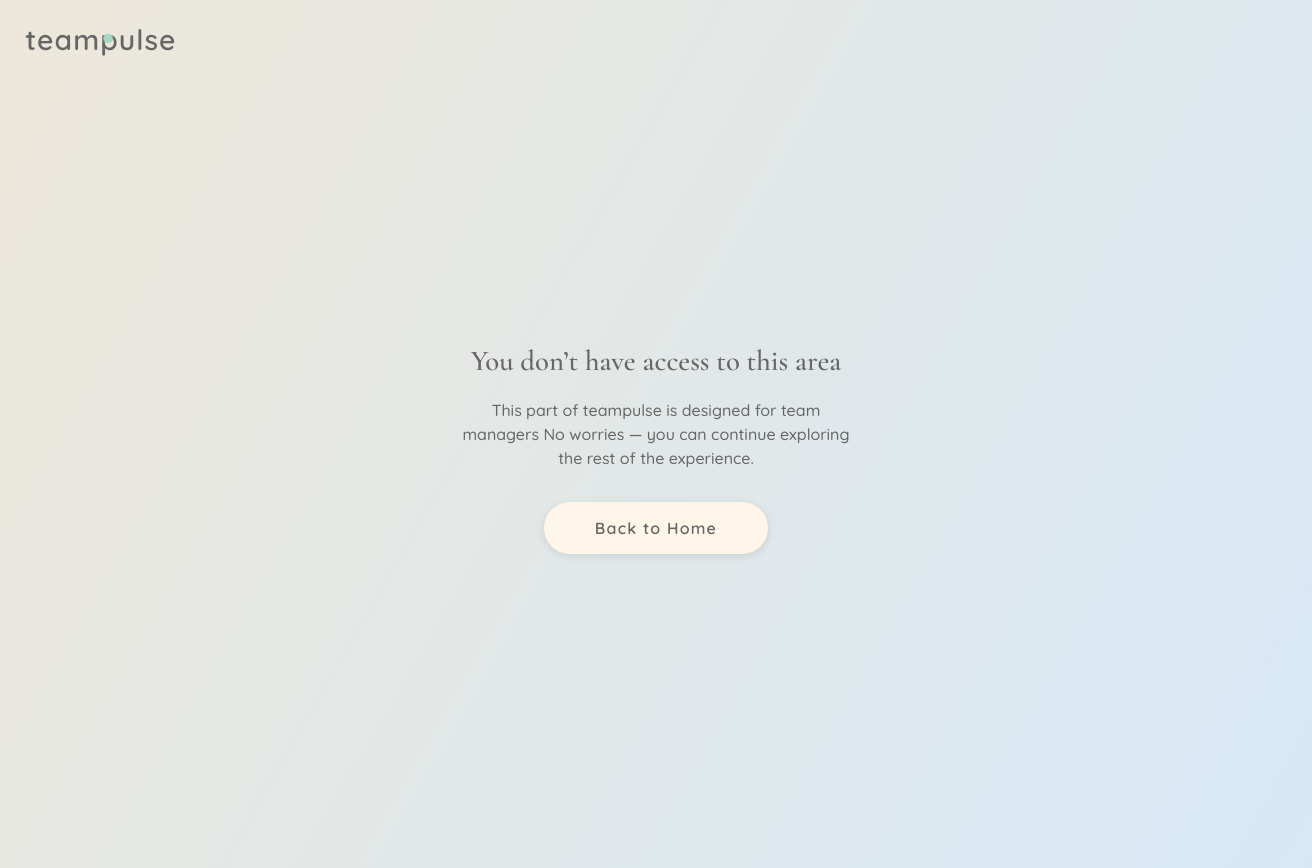
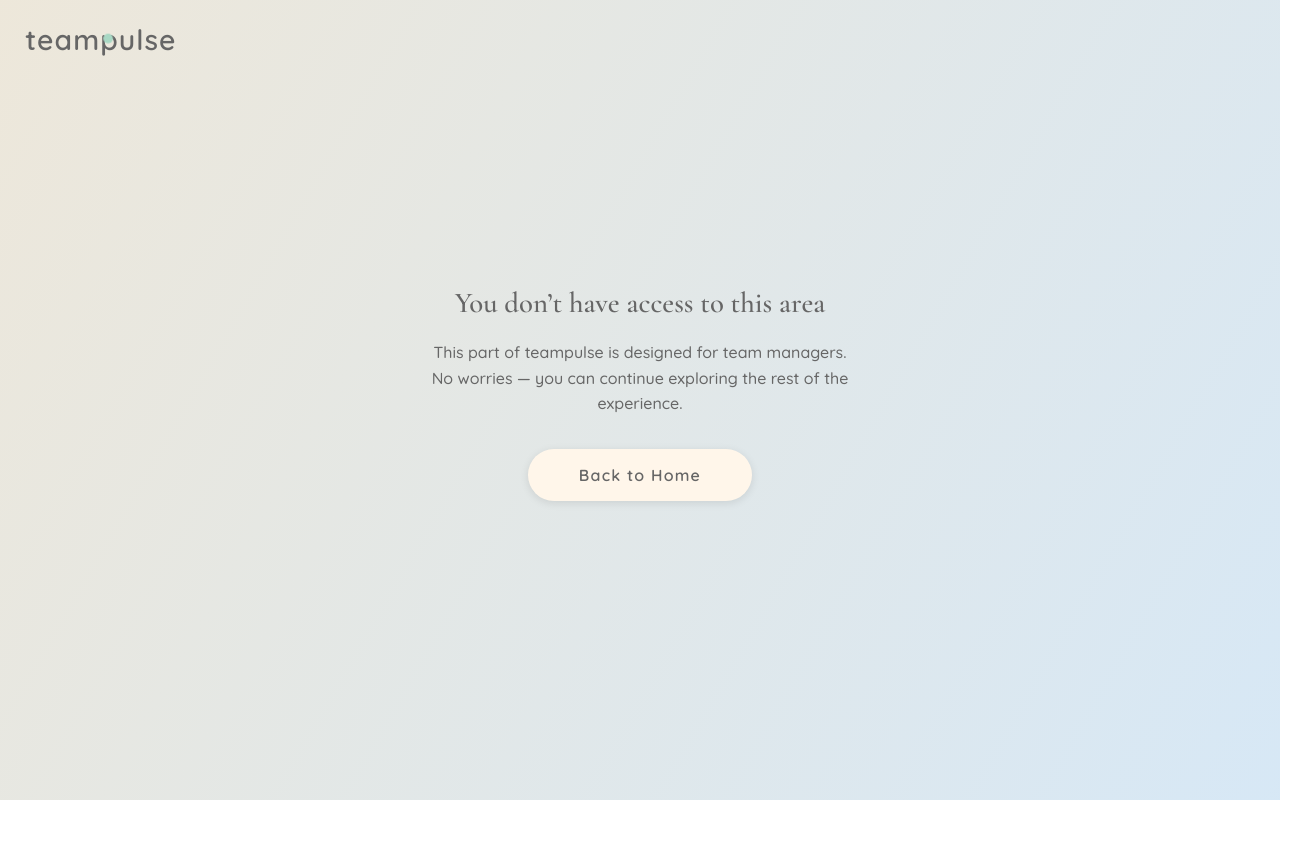
Before and after one commit to SheCodesAus/full-stack-frogs_frontend, a React (Vite) app in the folder teampulse-frontend/: page /no-permission in a window 1280 px wide. Shown: the whole page, 1312 px wide, since content can reach past the window. After the commit the page ends 800 px from the top, so only its background shows below. Built offline with nearby package versions, Linux system fonts and the light colour scheme.

Commit message:
solved layout in 404 and permission page

```diff
--- a/teampulse-frontend/src/components/LoginForm.jsx
+++ b/teampulse-frontend/src/components/LoginForm.jsx
@@ -45,7 +45,7 @@
 
                 // is_staff
                 if (userData.is_staff) {
-                    navigate("/dashboard");
+                    navigate("/manager-dashboard");
                 } else {
                     navigate("/checkin");
                 }
--- a/teampulse-frontend/src/pages/404Page.css
+++ b/teampulse-frontend/src/pages/404Page.css
@@ -2,18 +2,18 @@
     display: flex;
     justify-content: center;
     align-items: center;
+    height: calc(100dvh - 140px); /* adjust to match navbar height */
+    width: 100%;
     padding: 2rem;
-    min-height: 100vh;
-    width: 100%;
+    overflow: hidden;
+    box-sizing: border-box;
 }
 
 .notfound-content {
     text-align: center;
     max-width: 480px;
     width: 100%;
-    margin: 0 auto;
     padding: 2rem;
-
 }
 
 .notfound-title {
@@ -27,6 +27,7 @@
     font-size: 1rem;
     color: var(--text-dark);
     margin-bottom: 2rem;
+    line-height: 1.5;
 }
 
 .notfound-button {
--- a/teampulse-frontend/src/pages/DashboardPage.jsx
+++ b/teampulse-frontend/src/pages/DashboardPage.jsx
@@ -56,15 +56,15 @@
         return pulseLogs.filter(log => log.team === selectedTeam);
     }, [pulseLogs, selectedTeam]);
 
+    if (teams.length === 0) {
+        return <Loader />;
+    }
     if (myTeams.length === 0) {
         return (
             <p className="no-teams-message">
                 Seems like you don't have any teams assigned to you yet.
             </p>
         );
-    }
-    if (teams.length === 0) {
-        return <Loader />;
     }
 
 
@@ -99,22 +99,7 @@
                         </option>
                     ))}
                 </select>
-                <select
-                    className='dashboard-chooseteam-select'
-                    value={showPlaceholder ? '' : selectedTeam}
-                    onChange={(e) => {
-                        setSelectedTeam(Number(e.target.value));
-                        setShowPlaceholder(false);
-                    }}
-                >
-                    <option value="" disabled hidden>Choose team</option>
 
-                    {myTeams.map((team) => (
-                        <option key={team.id} value={team.id}>
-                            {team.team_name}
-                        </option>
-                    ))}
-                </select>
             </div>
             <div className='dashboard-chooseteam-buttons justify-center'>
                 {myTeams.map((team) => (
--- a/teampulse-frontend/src/pages/PermissionDeniedPage.css
+++ b/teampulse-frontend/src/pages/PermissionDeniedPage.css
@@ -1,35 +1,35 @@
 .permission-container {
-    min-height: 100vh;
-    width: 100%;
+    height: calc(100dvh - 150px);
+    /* subtract navbar height */
     display: flex;
     justify-content: center;
     align-items: center;
-    padding: 0 1rem;
+    padding: 1rem;
+    box-sizing: border-box;
 }
 
 .permission-box {
-    display: flex;
-    flex-direction: column;
-    align-items: center;
     text-align: center;
     max-width: 480px;
-    padding: 2rem;
+    margin: 0 auto;
+    padding: 2rem 1rem;
 }
 
 .permission-title {
+    font-size: 1.8rem;
+    margin: 0 0 var(--text-lg) 0;
     color: var(--text-dark);
-    font-size: 1.8rem;
-    margin-bottom: var(--text-lg);
 }
 
 .permission-text {
+    font-size: var(--text-base);
     color: var(--text-dark);
-    font-size: var(--text-base);
     margin-bottom: 2rem;
-    line-height: 1.5;
-    width: 85%;
+
+    margin-bottom: 2rem;
+    line-height: 1.6;
+    max-width: 420px;
+    /* NEW */
+    margin-left: auto;
+    margin-right: auto;
 }
-
-.permission-action {
-    margin-bottom: 2.5rem;
-}
--- a/teampulse-frontend/src/pages/PermissionDeniedPage.jsx
+++ b/teampulse-frontend/src/pages/PermissionDeniedPage.jsx
@@ -11,7 +11,7 @@
                 <h1 className="permission-title">You don’t have access to this area</h1>
 
                 <p className="permission-text">
-                    This part of teampulse is designed for team managers
+                    This part of teampulse is designed for team managers.
                     No worries — you can continue exploring the rest of the experience.
                 </p>
 
```
Also changed, not shown: teampulse-frontend/src/main.jsx (+5 -5 lines).
